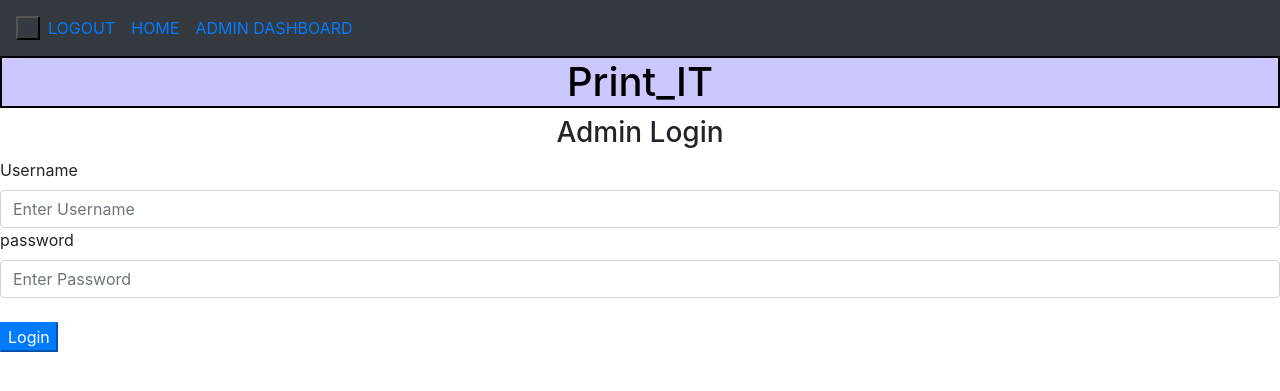
After one commit to Pratham4040/Print-IT, a Python web app: template WEBSITE/templates/AdminLogin.html in a window 1280 px wide. The commit adds this page. Shown: the top 391 px of the page. Run offline with Jinja, Linux system fonts and the light colour scheme; the template is opened without the code that fills it, so the values that code supplies are empty; some libraries are stand-ins or nearby versions.

Commit message:
Changed the css, added functional Admin login page,added admindashboard

```diff
--- a/WEBSITE/__init__.py
+++ b/WEBSITE/__init__.py
@@ -1,6 +1,7 @@
 from flask import Flask , render_template
 import json
 from .views import views
+from .auth import auth
 def createapp():
     app = Flask(__name__)
     app.config['SECRET_KEY'] = 'supersecretkey'
@@ -9,4 +10,5 @@ def createapp():
         printerDetails=json.load(f)
     numberOfPages=printerDetails['numberOfPages']
     app.register_blueprint(views,url_prefix='/')
+    app.register_blueprint(auth,url_prefix='/')
     return app
--- /dev/null
+++ b/WEBSITE/templates/AdminLogin.html
@@ -0,0 +1,28 @@
+{% extends "index.html"%}
+{% block headings %}
+<h1>Print_IT</h1>
+{% endblock %}
+{% block content %}
+<form method="POST">
+    <h3 align="center">Admin Login</h3>
+    <div class="form=m-group">
+       <label for="Username">Username</label>
+        <input type="text"
+        class="form-control"
+        id="Username" name="Username"
+        placeholder="Enter Username"/>
+    </div>
+
+  <div class="form=m-group">
+     <label for="password">password</label>
+      <input type="password"
+      class="form-control"
+      id="password"
+      name="password"
+      placeholder="Enter Password"/>
+
+  </div>
+  <br />
+  <button type="submit" class="'btn btn-primary">Login</button>
+ </form>
+{% endblock %}
--- a/WEBSITE/templates/index.html
+++ b/WEBSITE/templates/index.html
@@ -6,19 +6,53 @@
     <meta name="viewport" content="width=device-width, initial-scale=1.0">
     <title>Home</title>
     <link rel="stylesheet" href="../static/css/main.css">
+    <link
+        rel="stylesheet"
+        href="https://stackpath.bootstrapcdn.com/font-awesome/4.7.0/css/font-awesome.min.css"
+        crossorigin="anonymous"
+      />
+      <link
+        rel="stylesheet"
+        href="https://stackpath.bootstrapcdn.com/bootstrap/4.4.1/css/bootstrap.min.css"
+        integrity="sha384-Vkoo8x4CGsO3+Hhxv8T/Q5PaXtkKtu6ug5TOeNV6gBiFeWPGFN9MuhOf23Q9Ifjh"
+        crossorigin="anonymous"
+      />
 </head>
 <body>
+    <nav class = "navbar navbar-expand-lg navber-dark bg-dark">
+        <button class="navbar-toggler-icon"type="button" data-toggle="collapse" data-target="#navbar">
+            <span class = "navbar-toggler-icon"></span>
+
+        </button>
+        <div class="collapse navbar-collapse"id="navbar">
+            <div class="navbar-nav">
+                <a class="nav-item nav-link"id="logout" href="/logout">LOGOUT</a>
+                <a class="nav-item nav-link"id="home" href="/">HOME</a>
+                <a class="nav-item nav-link"id="login" href="/Adlogin">ADMIN DASHBOARD</a>
+            </div>
+        </div>
+    </nav>
     <div class="headings">
-        <h1>Print IT</h1>
+        {% block headings %}
+        {% endblock %}
         </div>
-
-    <form method='POST' enctype='multipart/form-data'>
-        <p>{{form.hidden_tag()}}</p>
-        <p>{{form.file()}}</p>
-        <p>Number Of Pages:- {{form.numberOfPagesUser}} </p>
-        <p> {{form.submit()}}</p>
-
-    </form>
+        {% block content %}
+        {% endblock %}
     </div>
+    <script
+        src="https://code.jquery.com/jquery-3.2.1.slim.min.js"
+        integrity="sha384-KJ3o2DKtIkvYIK3UENzmM7KCkRr/rE9/Qpg6aAZGJwFDMVNA/GpGFF93hXpG5KkN"
+        crossorigin="anonymous"
+      ></script>
+      <script
+        src="https://cdnjs.cloudflare.com/ajax/libs/popper.js/1.12.9/umd/popper.min.js"
+        integrity="sha384-ApNbgh9B+Y1QKtv3Rn7W3mgPxhU9K/ScQsAP7hUibX39j7fakFPskvXusvfa0b4Q"
+        crossorigin="anonymous"
+      ></script>
+      <script
+        src="https://maxcdn.bootstrapcdn.com/bootstrap/4.0.0/js/bootstrap.min.js"
+        integrity="sha384-JZR6Spejh4U02d8jOt6vLEHfe/JQGiRRSQQxSfFWpi1MquVdAyjUar5+76PVCmYl"
+        crossorigin="anonymous"
+      ></script>
 </body>
 </html>
--- a/WEBSITE/views.py
+++ b/WEBSITE/views.py
@@ -43,4 +43,4 @@ def home():
 
         #subprocess.run(['rm', "static/files/"+secure_filename(file.filename)])
         return render_template('done.html', numberOfPages=numberOfPages)
-    return render_template('index.html', form=form)
+    return render_template('home.html', form=form)
--- a/printerDetails.json
+++ b/printerDetails.json
@@ -1 +1 @@
-{"numberOfPages": 44}
+{"numberOfPages": 38}
```
Also changed, not shown: WEBSITE/auth.py (added, +14 -0 lines), WEBSITE/templates/adminpage.html (added, +7 -0 lines), WEBSITE/templates/done.html (+7 -12 lines), WEBSITE/templates/home.html (added, +14 -0 lines), 1 other file.
